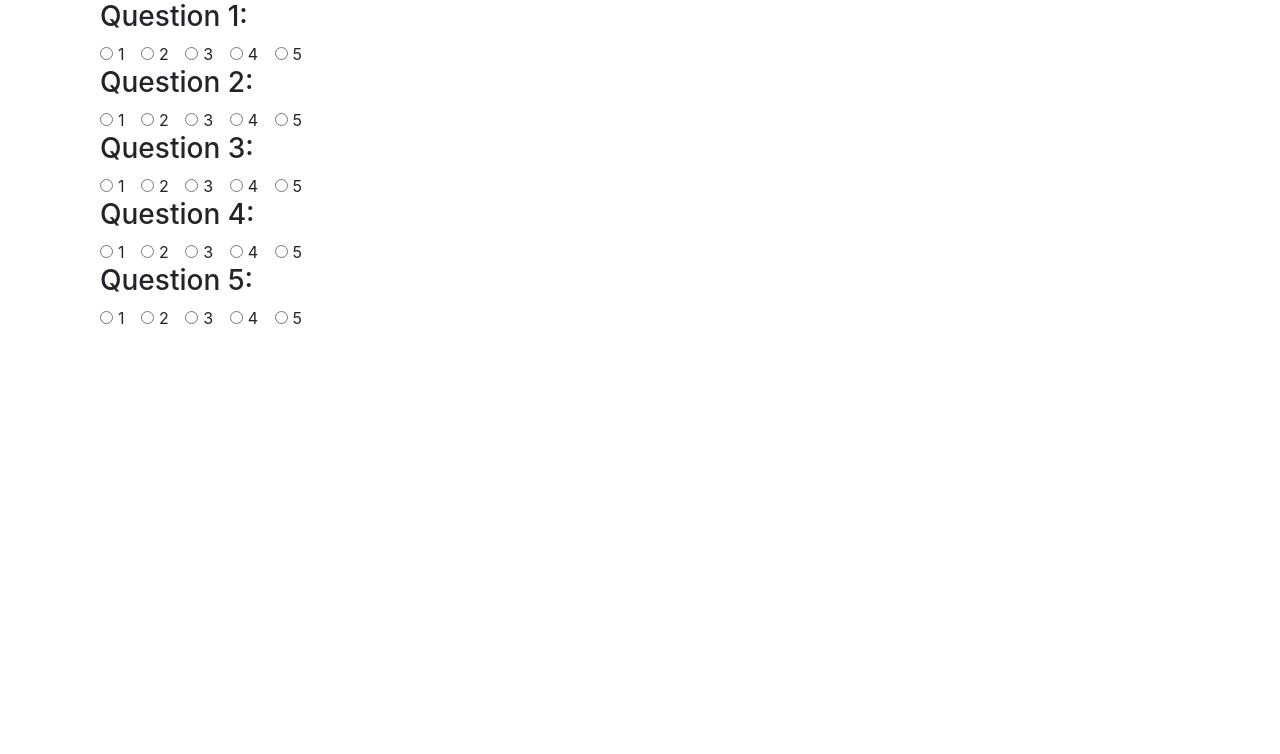
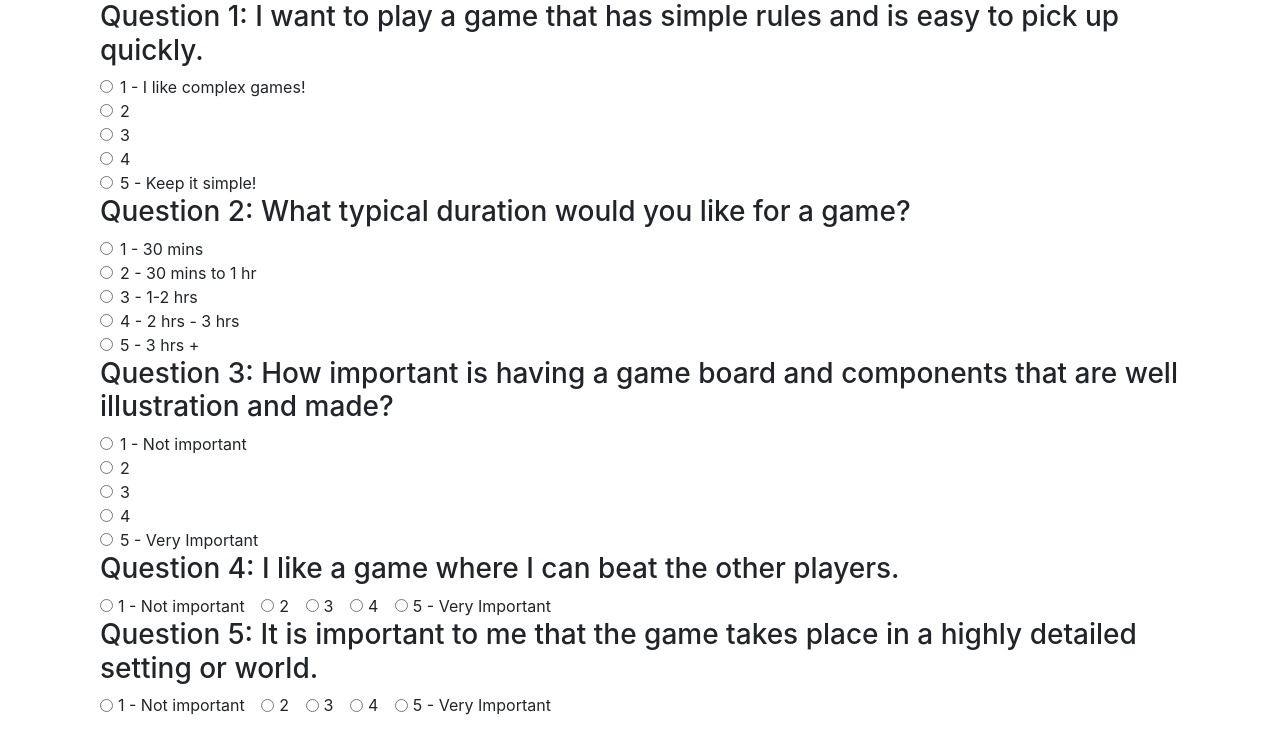
Before and after one commit to MadeleineGriggs/Gaming-Buddies, a plain HTML site: page app/public/survey.html in a window 1280 px wide. Drawn offline with nearby package versions, Linux system fonts and the light colour scheme.

Commit message:
added some questions to the survey

```diff
--- a/app/public/survey.html
+++ b/app/public/survey.html
@@ -14,114 +14,114 @@
 
 <div class="container">
     <div class="container" id="question1Container">
-        <h3 class="question">Question 1: </h3>
-        <div class="form-check form-check-inline">
+        <h3 class="question">Question 1: I want to play a game that has simple rules and is easy to pick up quickly.</h3>
+        <div class="form-check">
             <input class="form-check-input" type="radio" name="q1Radio" id="q1Opt1" value="option1">
             <label class="form-check-label" for="q1Opt1">
-            1
+            1 - I like complex games!
             </label>
         </div>
-        <div class="form-check form-check-inline">
+        <div class="form-check">
             <input class="form-check-input" type="radio" name="q1Radio" id="q1Opt2" value="option2">
             <label class="form-check-label" for="q1Opt2">
             2
             </label>
         </div>
-        <div class="form-check form-check-inline">
+        <div class="form-check">
             <input class="form-check-input" type="radio" name="q1Radio" id="q1Opt3" value="option3">
             <label class="form-check-label" for="q1Opt3">
             3
             </label>
         </div>
-        <div class="form-check form-check-inline">
+        <div class="form-check">
             <input class="form-check-input" type="radio" name="q1Radio" id="q1Opt4" value="option4">
             <label class="form-check-label" for="q1Opt4">
             4
             </label>
         </div>
-        <div class="form-check form-check-inline">
+        <div class="form-check">
             <input class="form-check-input" type="radio" name="q1Radio" id="q1Opt5" value="option5">
             <label class="form-check-label" for="q1Opt5">
-            5
+            5 - Keep it simple!
             </label>
         </div>
     </div>
 
     <div class="container" id="question2Container">
-        <h3 class="question">Question 2: </h3>
-        <div class="form-check form-check-inline">
+        <h3 class="question">Question 2: What typical duration would you like for a game?</h3>
+        <div class="form-check">
             <input class="form-check-input" type="radio" name="q2Radio" id="q2Opt1" value="option1">
             <label class="form-check-label" for="q2Opt1">
-            1
+            1 - 30 mins
             </label>
         </div>
-        <div class="form-check form-check-inline">
+        <div class="form-check">
             <input class="form-check-input" type="radio" name="q2Radio" id="q2Opt2" value="option2">
             <label class="form-check-label" for="q2Opt2">
-            2
+            2 - 30 mins to 1 hr
             </label>
         </div>
-        <div class="form-check form-check-inline">
+        <div class="form-check">
             <input class="form-check-input" type="radio" name="q2Radio" id="q2Opt3" value="option3">
             <label class="form-check-label" for="q2Opt3">
-            3
+            3 - 1-2 hrs
             </label>
         </div>
-        <div class="form-check form-check-inline">
+        <div class="form-check">
             <input class="form-check-input" type="radio" name="q2Radio" id="q2Opt4" value="option4">
             <label class="form-check-label" for="q2Opt4">
-            4
+            4 - 2 hrs - 3 hrs
             </label>
         </div>
-        <div class="form-check form-check-inline">
+        <div class="form-check">
             <input class="form-check-input" type="radio" name="q2Radio" id="q2Opt5" value="option5">
             <label class="form-check-label" for="q2Opt5">
-            5
+            5 - 3 hrs +
             </label>
         </div>
     </div>
 
 
     <div class="container" id="question3Container">
-        <h3 class="question">Question 3: </h3>
-        <div class="form-check form-check-inline">
+        <h3 class="question">Question 3: How important is having a game board and components that are well illustration and made?</h3>
+        <div class="form-check">
             <input class="form-check-input" type="radio" name="q3Radio" id="q3Opt1" value="option1">
             <label class="form-check-label" for="q3Opt1">
-            1
+            1 - Not important
             </label>
         </div>
-        <div class="form-check form-check-inline">
+        <div class="form-check">
             <input class="form-check-input" type="radio" name="q3Radio" id="q3Opt2" value="option2">
             <label class="form-check-label" for="q3Opt2">
             2
             </label>
         </div>
-        <div class="form-check form-check-inline">
+        <div class="form-check">
             <input class="form-check-input" type="radio" name="q3Radio" id="q3Opt3" value="option3">
             <label class="form-check-label" for="q3Opt3">
             3
             </label>
         </div>
-        <div class="form-check form-check-inline">
+        <div class="form-check">
             <input class="form-check-input" type="radio" name="q3Radio" id="q3Opt4" value="option4">
             <label class="form-check-label" for="q3Opt4">
             4
             </label>
         </div>
-        <div class="form-check form-check-inline">
+        <div class="form-check">
             <input class="form-check-input" type="radio" name="q3Radio" id="q3Opt5" value="option5">
             <label class="form-check-label" for="q3Opt5">
-            5
+            5 - Very Important
             </label>
         </div>
     </div>
 
     <div class="container" id="question4Container">
-            <h3 class="question">Question 4: </h3>
+            <h3 class="question">Question 4: I like a game where I can beat the other players.</h3>
             <div class="form-check form-check-inline">
                 <input class="form-check-input" type="radio" name="q4Radio" id="q4Opt1" value="option1">
                 <label class="form-check-label" for="q4Opt1">
-                1
+                1 - Not important
                 </label>
             </div>
             <div class="form-check form-check-inline">
@@ -145,17 +145,17 @@
             <div class="form-check form-check-inline">
                 <input class="form-check-input" type="radio" name="q4Radio" id="q4Opt5" value="option5">
                 <label class="form-check-label" for="q4Opt5">
-                5
+                5 - Very Important
                 </label>
             </div>
     </div>
 
     <div class="container" id="question5Container">
-        <h3 class="question">Question 5: </h3>
+        <h3 class="question">Question 5: It is important to me that the game takes place in a highly detailed setting or world. </h3>
         <div class="form-check form-check-inline">
             <input class="form-check-input" type="radio" name="q5Radio" id="q5Opt1" value="option1">
             <label class="form-check-label" for="q5Opt1">
-            1
+            1 - Not important
             </label>
         </div>
         <div class="form-check form-check-inline">
@@ -179,7 +179,7 @@
         <div class="form-check form-check-inline">
             <input class="form-check-input" type="radio" name="q5Radio" id="q5Opt5" value="option5">
             <label class="form-check-label" for="q5Opt5">
-            5
+            5 - Very Important
             </label>
         </div>
     </div>
```
